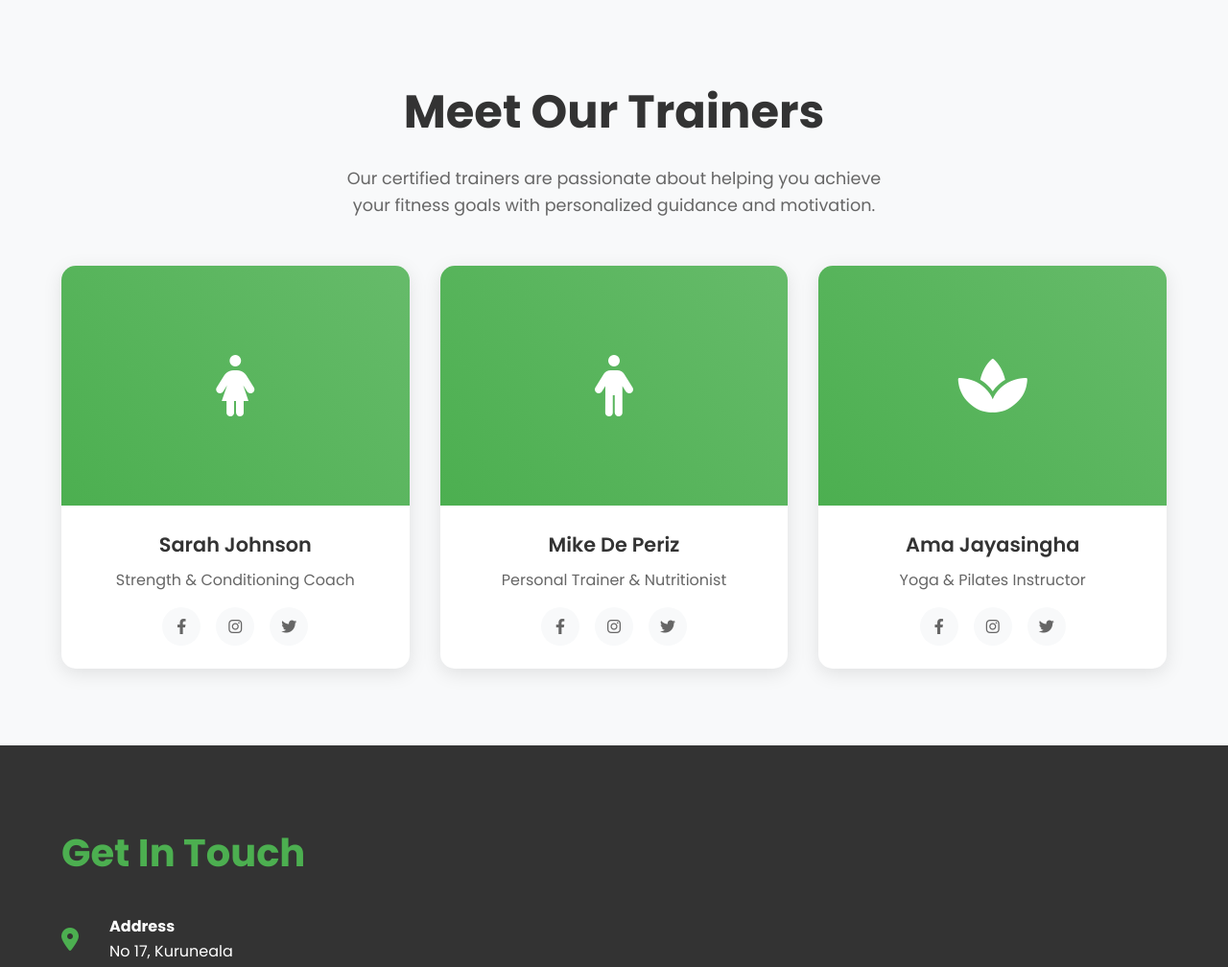
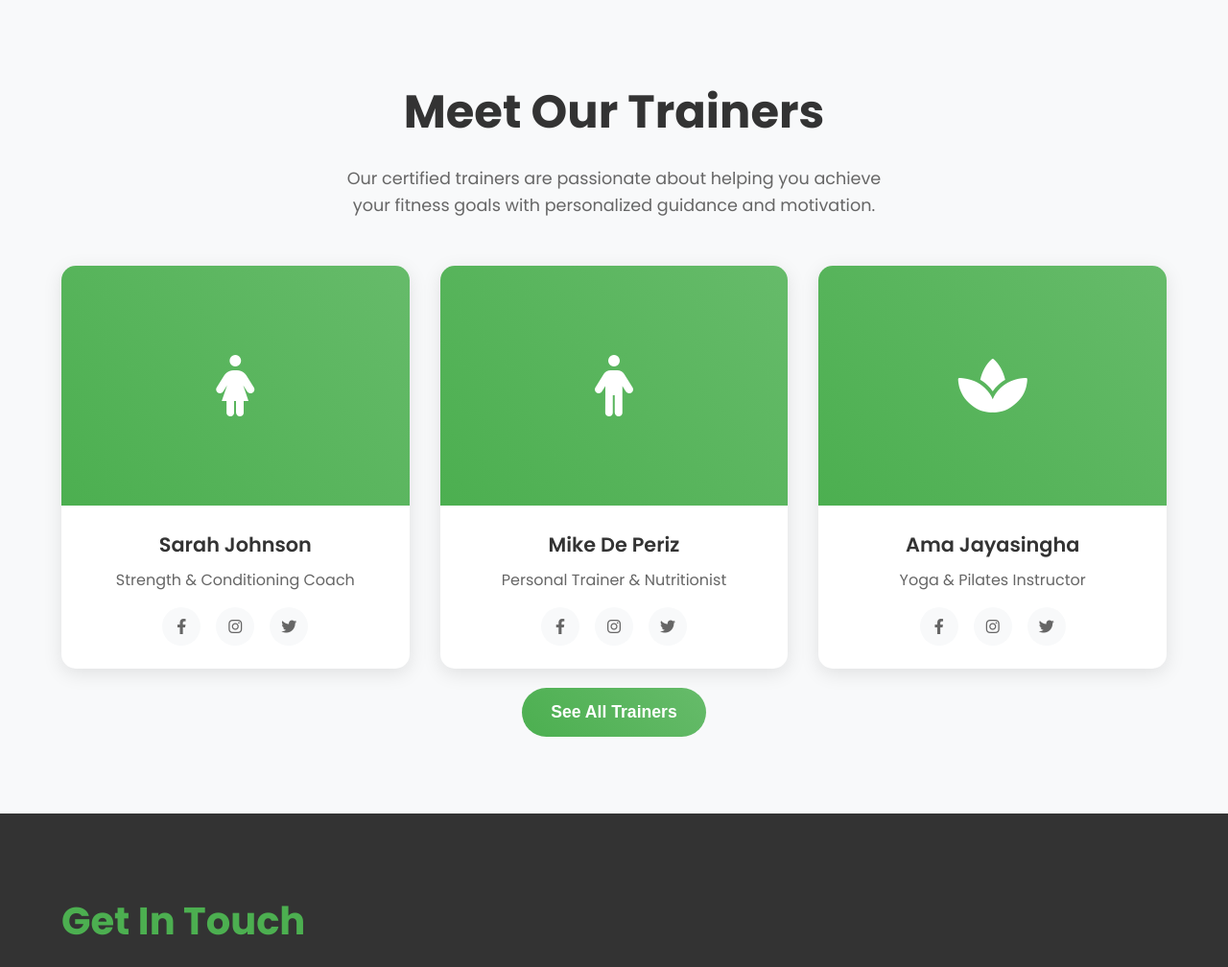
Before and after one commit to DeshanE404/Fitzone-Gym, a PHP site: page / in a window 1280 px wide. Shown: the part 2574-3582 px from the top of the page at 96% size. Run offline with PHP 8.4, Linux system fonts and the light colour scheme; some libraries are stand-ins or nearby versions.

Commit message:
added new js

```diff
--- a/header.php
+++ b/header.php
@@ -16,6 +16,7 @@
     <link href="https://cdnjs.cloudflare.com/ajax/libs/font-awesome/6.0.0/css/all.min.css" rel="stylesheet">
     <link href="https://fonts.googleapis.com/css2?family=Poppins:wght@300;400;500;600;700;800&display=swap" rel="stylesheet">
     <link href="styles.css" rel="stylesheet">
+    <script src="smooth-scroll.js"></script>
 </head>
 <body>
 <header class="header">
@@ -23,10 +24,10 @@
         <a href="index.php" class="logo">FitZone Gym</a>
         <ul class="nav-links">
             <li><a href="index.php" <?php if($currentPage=='index.php') echo 'class="active"'; ?>>Home</a></li>
-            <li><a href="services.php" <?php if($currentPage=='services.php') echo 'class="active"'; ?>>Services</a></li>
-            <li><a href="about.php" <?php if($currentPage=='about.php') echo 'class="active"'; ?>>About</a></li>
-            <li><a href="trainers.php" <?php if($currentPage=='trainers.php') echo 'class="active"'; ?>>Trainers</a></li>
-            <li><a href="contact.php" <?php if($currentPage=='contact.php') echo 'class="active"'; ?>>Contact</a></li>
+            <li><a href="index.php#services" <?php if($currentPage=='index.php') echo 'class="active"'; ?>>Services</a></li>
+            <li><a href="index.php#about" <?php if($currentPage=='index.php') echo 'class="active"'; ?>>About</a></li>
+            <li><a href="index.php#trainers" <?php if($currentPage=='index.php') echo 'class="active"'; ?>>Trainers</a></li>
+            <li><a href="index.php#contact" <?php if($currentPage=='index.php') echo 'class="active"'; ?>>Contact</a></li>
         </ul>
         <div class="header-buttons">
             <?php if (isset($_SESSION['user_id'])): ?>
--- a/index.php
+++ b/index.php
@@ -14,7 +14,8 @@ include('config.php');
     <link href="https://cdnjs.cloudflare.com/ajax/libs/font-awesome/6.0.0/css/all.min.css" rel="stylesheet">
     <link href="https://fonts.googleapis.com/css2?family=Poppins:wght@300;400;500;600;700;800&display=swap" rel="stylesheet">
     <link href="styles.css" rel="stylesheet">
-
+    <script src="animations.js"></script>
+    <script src="animation.js" defer></script>
     <style>
 
     </style>
@@ -54,6 +55,7 @@ include('config.php');
     ];
 
     // Trainers data
+// Trainers data
 $trainers = [
     [
         'name' => 'Sarah Johnson',
@@ -69,8 +71,25 @@ include('config.php');
         'name' => 'Ama Jayasingha',
         'specialty' => 'Yoga & Pilates Instructor',
         'icon' => 'fas fa-spa'
+    ],
+    // Additional trainers (will be hidden at first)
+    [
+        'name' => 'David Silva',
+        'specialty' => 'CrossFit Specialist',
+        'icon' => 'fas fa-running'
+    ],
+    [
+        'name' => 'Emily Carter',
+        'specialty' => 'Zumba & Dance Instructor',
+        'icon' => 'fas fa-music'
+    ],
+    [
+        'name' => 'James Lee',
+        'specialty' => 'Martial Arts Coach',
+        'icon' => 'fas fa-fist-raised'
     ]
 ];
+
     ?>
 
 
@@ -151,8 +170,9 @@ include('config.php');
             <p>Our certified trainers are passionate about helping you achieve your fitness goals with personalized guidance and motivation.</p>
         </div>
         <div class="trainers-grid">
-                <?php foreach ($trainers as $trainer): ?>
-                <div class="trainer-card">
+            <?php foreach ($trainers as $index => $trainer): ?>
+            <div class="trainer-card
+            <?php echo $index > 2 ? 'hidden-trainer' : ''; ?>">
                 <div class="trainer-image">
                     <i class="<?php echo $trainer['icon']; ?>"></i>
                 </div>
@@ -167,6 +187,11 @@ include('config.php');
                 </div>
             </div>
             <?php endforeach; ?>
+        </div>
+
+        <!-- See All Trainers Button -->
+        <div style="text-align:center; margin-top: 20px;">
+            <button id="seeAllTrainers" class="btn-primary">See All Trainers</button>
         </div>
     </div>
 </section>
@@ -232,48 +257,7 @@ include('config.php');
     ?>
 
     <script>
-        // Smooth scrolling for navigation links
-        document.querySelectorAll('a[href^="#"]').forEach(anchor => {
-            anchor.addEventListener('click', function (e) {
-                e.preventDefault();
-                document.querySelector(this.getAttribute('href')).scrollIntoView({
-                    behavior: 'smooth'
-                });
-            });
-        });
 
-        // Header background change on scroll
-        window.addEventListener('scroll', function() {
-            const header = document.querySelector('.header');
-            if (window.scrollY > 100) {
-                header.style.background = 'rgba(0, 0, 0, 0.98)';
-            } else {
-                header.style.background = 'rgba(0, 0, 0, 0.95)';
-            }
-        });
-
-        // Add animation on scroll
-        const observerOptions = {
-            threshold: 0.1,
-            rootMargin: '0px 0px -50px 0px'
-        };
-
-        const observer = new IntersectionObserver(function(entries) {
-            entries.forEach(entry => {
-                if (entry.isIntersecting) {
-                    entry.target.style.opacity = '1';
-                    entry.target.style.transform = 'translateY(0)';
-                }
-            });
-        }, observerOptions);
-
-        // Observe all cards
-        document.querySelectorAll('.service-card, .trainer-card').forEach(card => {
-            card.style.opacity = '0';
-            card.style.transform = 'translateY(30px)';
-            card.style.transition = 'opacity 0.6s ease, transform 0.6s ease';
-            observer.observe(card);
-        });
     </script>
     <?php include('include/footer.php'); ?>
 </body>
--- a/styles.css
+++ b/styles.css
@@ -3,7 +3,9 @@
     padding: 0;
     box-sizing: border-box;
 }
-
+html {
+    scroll-behavior: smooth;
+}
 body {
     font-family: 'Poppins', sans-serif;
     line-height: 1.6;
@@ -525,6 +527,9 @@ body {
     transform: translateY(-2px);
     box-shadow: 0 5px 15px rgba(76, 175, 80, 0.4);
 }
+.hidden-trainer {
+    display: none;
+}
 
 /* Responsive for mobile */
 @media (max-width: 768px) {
```
Also changed, not shown: animations.js (added, +77 -0 lines), test.js (deleted). Lines whose indentation alone changed are shown as unchanged.
